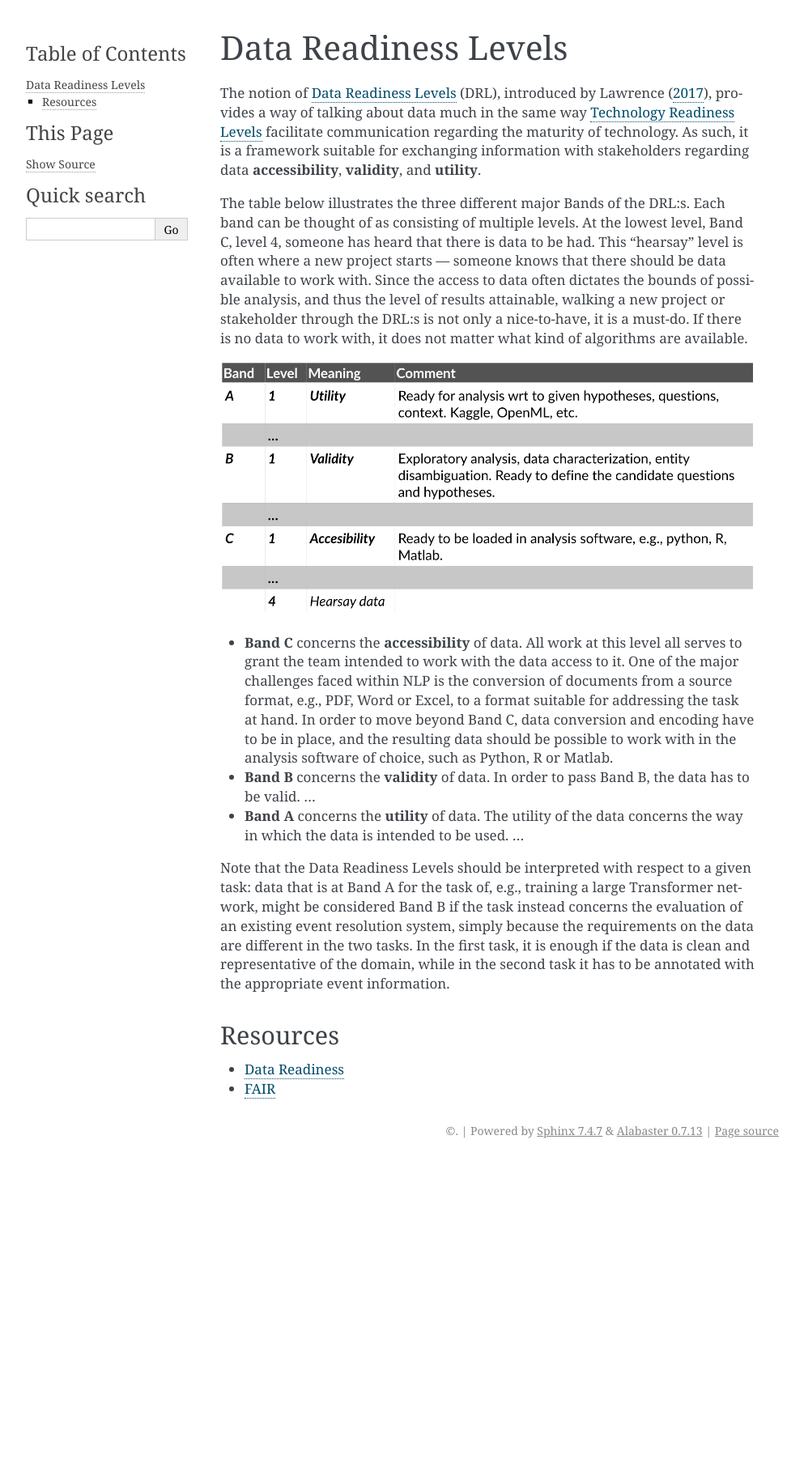
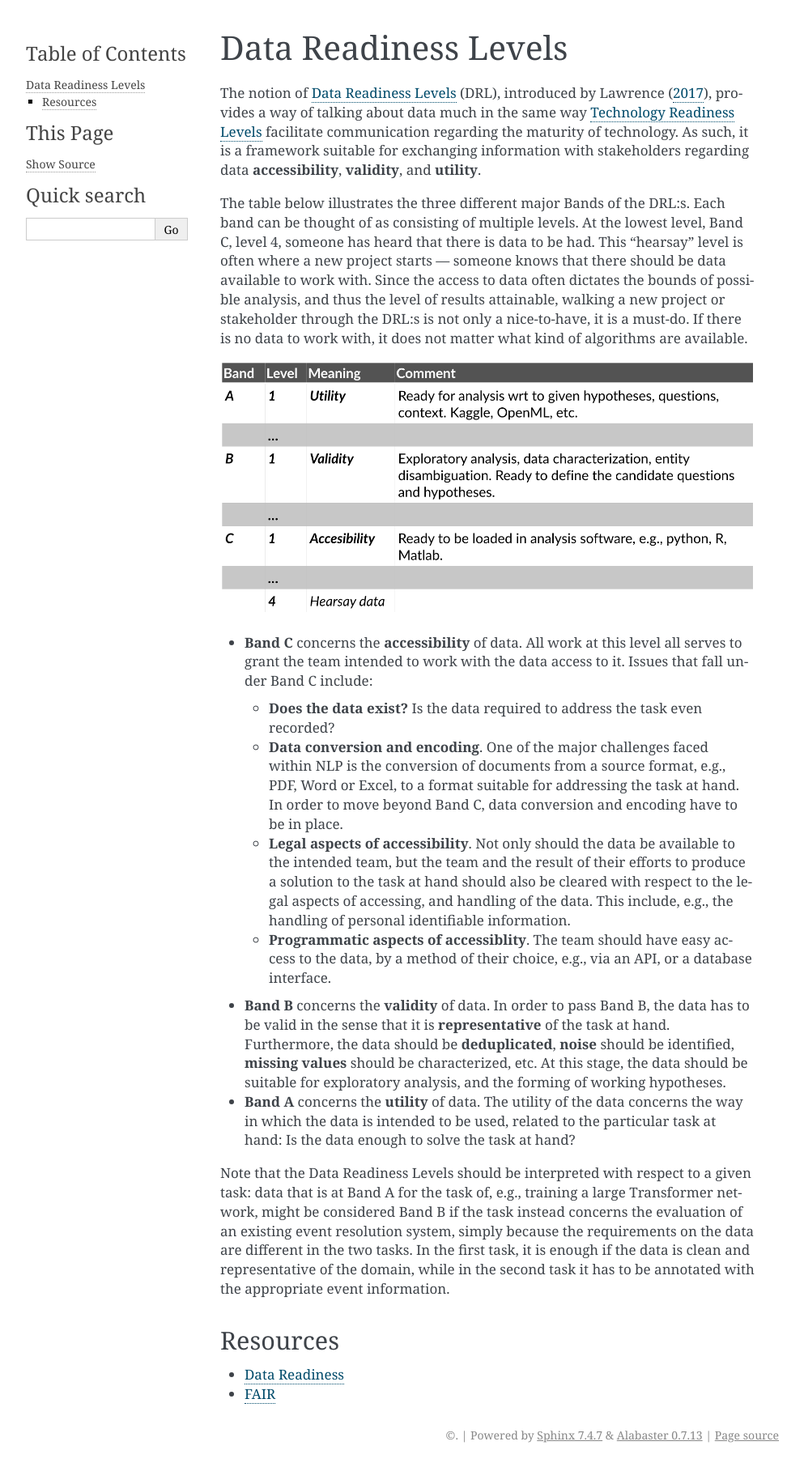
Before and after one commit to fredriko/nlp-data-readiness, a Sphinx documentation site: the page built from docs/data-readiness-levels.md, in a window 1280 px wide. Shown: the whole page at 81% size, without its empty margins (148-1141 px from the left). Built offline with Sphinx 7.4.7, drawn with Linux system fonts in a browser that asks for light colours; before the commit the page ends 1436 px from its top, so only the background shows below that.

Commit message:
Refactoring.

```diff
--- a/docs/data-readiness-levels.md
+++ b/docs/data-readiness-levels.md
@@ -16,15 +16,24 @@ not matter what kind of algorithms are available.
 ![Data Readiness Levels table](img/drl-table.png)
 
 * **Band C** concerns the **accessibility** of data. All work at this level all serves to grant the team
-intended to work with the data access to it. One of the major challenges faced within NLP is the conversion of
+intended to work with the data access to it. Issues that fall under Band C include:
+    - **Does the data exist?** Is the data required to address the task even recorded?
+  - **Data conversion and encoding**. One of the major challenges faced within NLP is the conversion of
 documents from a source format, e.g., PDF, Word or Excel, to a format suitable for addressing the task at hand.
-In order to move beyond Band C, data conversion and encoding have to be in place, and the resulting data should be
-possible to work with in the analysis software of choice, such as Python, R or Matlab.
+In order to move beyond Band C, data conversion and encoding have to be in place.
+  -  **Legal aspects of accessibility**. Not only should the data be available to the intended team, but the team and the
+  result of their efforts to produce a solution to the task at hand should also be cleared with respect to the legal aspects
+  of accessing, and handling of the data. This include, e.g., the handling of personal identifiable information.
+  -  **Programmatic aspects of accessiblity**. The team should have easy access to the data, by a method of their choice,
+  e.g., via an API, or a database interface.
 
-* **Band B** concerns the **validity** of data. In order to pass Band B, the data has to be valid. ...
+* **Band B** concerns the **validity** of data. In order to pass Band B, the data has to be valid in the sense that it is
+**representative** of the task at hand. Furthermore, the data should be **deduplicated**, **noise** should be identified,
+**missing values** should be characterized, etc. At this stage, the data should be suitable for exploratory analysis, and the
+forming of working hypotheses.
 
 * **Band A** concerns the **utility** of data. The utility of the data concerns the way in which the data is intended to be
-used. ...
+used, related to the particular task at hand: Is the data enough to solve the task at hand?
 
 Note that the Data Readiness Levels should be interpreted with respect to a given task: data that is at Band A
 for the task of, e.g., training a large Transformer network, might be considered Band B if the task instead concerns the
--- a/docs/index.rst
+++ b/docs/index.rst
@@ -8,5 +8,4 @@ NLP Data Readiness
     data-readiness-levels
     project-phases
     questions-for-guidance
-    case-studies
     contribute
```
Also changed, not shown: docs/case-studies.md (deleted, +0 -3 lines), docs/project-phases.md (+6 -0 lines), docs/questions-for-guidance.md (+5 -11 lines).
